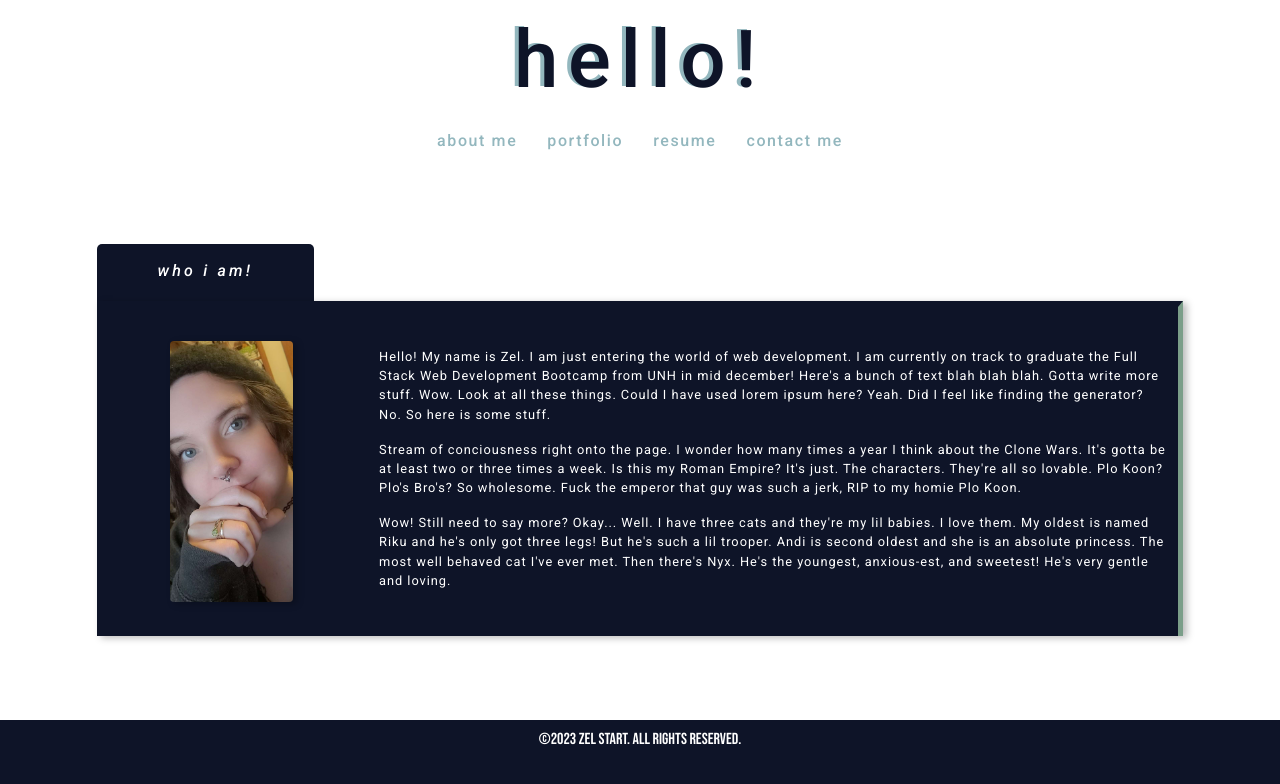
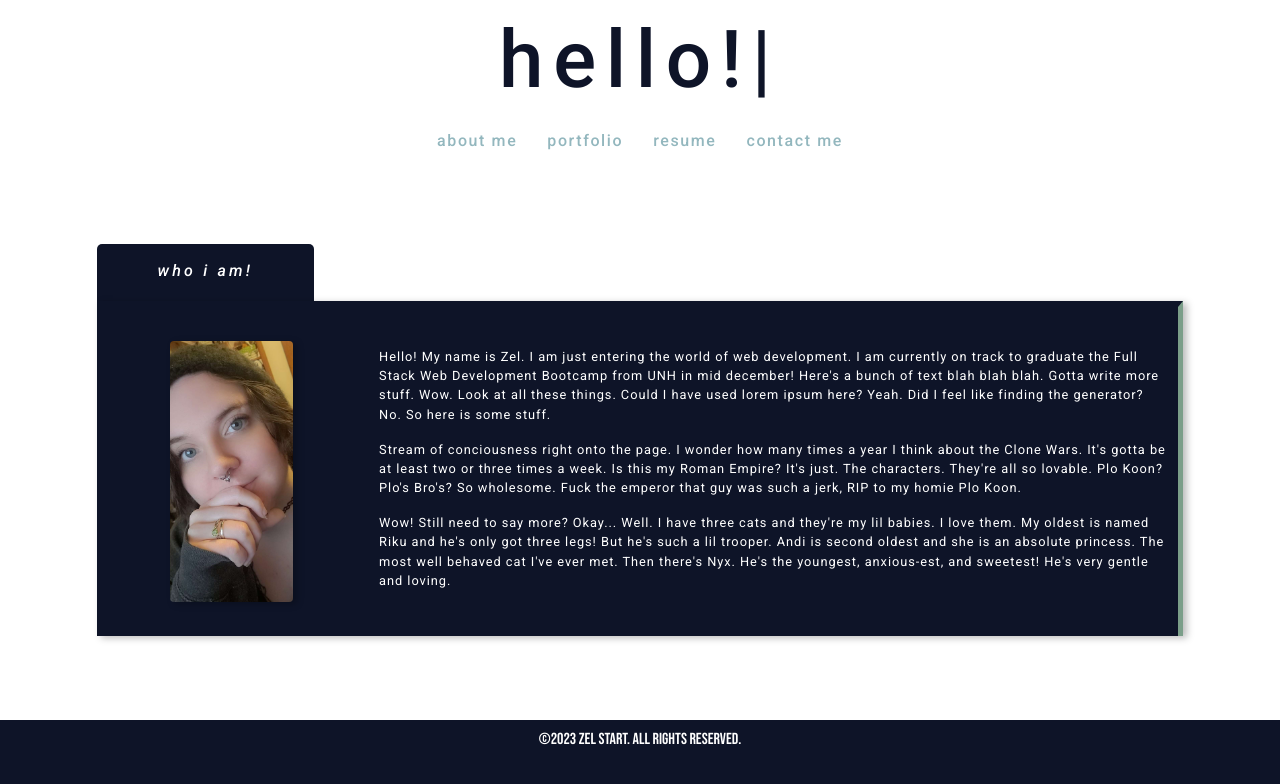
Before and after one commit to zelstart/react-portfolio, a React (Vite) app in the folder react-portfolio/: page / in a window 1280 px wide. Shown: the top 784 px of the page. Built offline with nearby package versions, Linux system fonts and the light colour scheme.

Commit message:
added typewriter effect to the header

```diff
--- a/react-portfolio/src/components/Header/Header.css
+++ b/react-portfolio/src/components/Header/Header.css
@@ -15,11 +15,25 @@
     font-size: 5rem;
     font-weight: 500;
     letter-spacing: 0.6rem;
-    text-shadow: -4px -1px 0px var(--acc1-light);
+    /* text-shadow: -3px -1px 0px var(--acc1-light); */
     margin: 0;
     white-space: nowrap;
   }
 
+  .header h1:after {
+    content: '|'; /* typewriter cursor */
+    animation: blink 1s infinite;
+    text-shadow: none;
+  }
+
+  .header h1.hide-cursor:after {
+    display: none;
+  }
+
+  @keyframes blink {
+    0%, 50% { opacity: 1; }
+    51%, 100% { opacity: 0; }
+  }
 
   /* SMALLER SCREENS */
   @media (max-width: 768px) {
--- a/react-portfolio/src/components/Header/Header.jsx
+++ b/react-portfolio/src/components/Header/Header.jsx
@@ -1,12 +1,44 @@
-import React from 'react';
+import React, { useEffect, useRef } from 'react';
 import './Header.css';
 import '../../style.css';
 
 function Header() {
+  const h1Ref = useRef();
+
+  useEffect(() => {
+    const hasTyped = localStorage.getItem('hasTyped');
+
+    if (!hasTyped) {
+      const typeEffect = (element, speed) => {
+        let text = element.innerHTML;
+        element.innerHTML = "";
+
+        let i = 0;
+        let timer = setInterval(function() {
+          if (i < text.length) {
+            element.append(text.charAt(i));
+            i++;
+          } else {
+            clearInterval(timer);
+          }
+        }, speed);
+      }
+
+      typeEffect(h1Ref.current, 150); // runs the effect on page load
+
+      // setTimeout(() => {
+      //   h1Ref.current.classList.add('hide-cursor');
+      // }, 20000); // hides the cursor after 20 seconds
+
+      localStorage.setItem('hasTyped', 'true');
+    }
+  }, []); // stops the effect from running on every render
+
   return (
     <header className="header container-fluid d-flex flex-column justify-content-center align-items-center">
-          <h1>hello!</h1>
+      <h1 ref={h1Ref}>hello!</h1>
     </header>
   );
 }
+
 export default Header;
```
